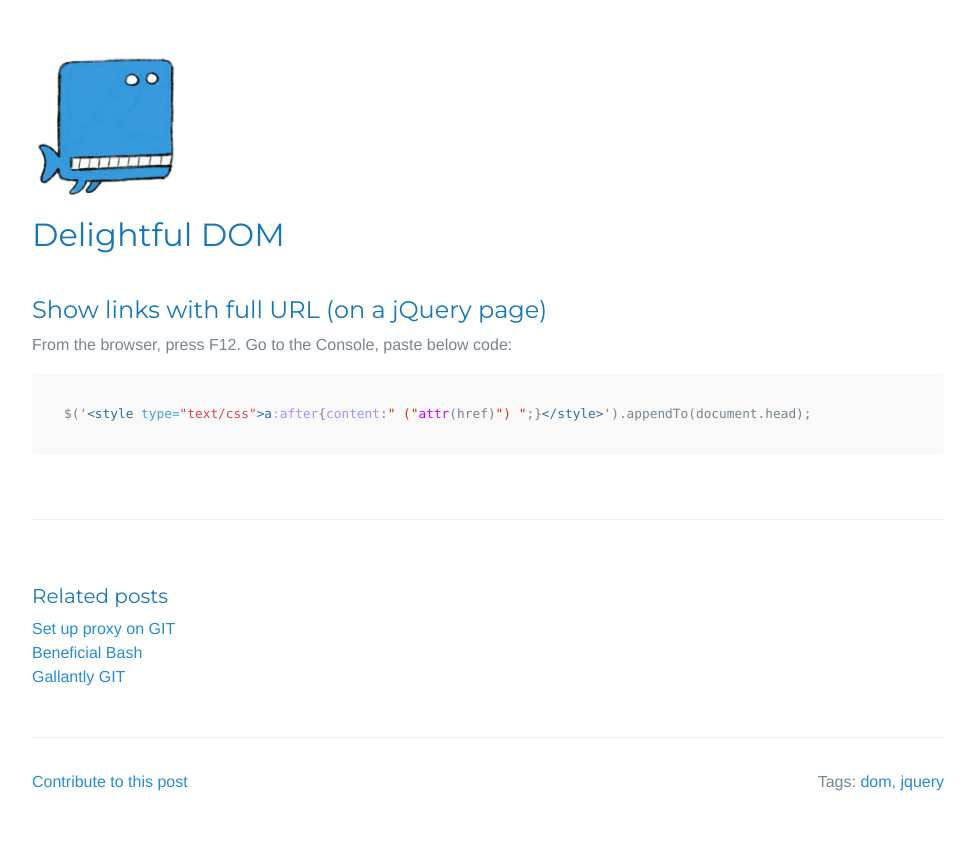
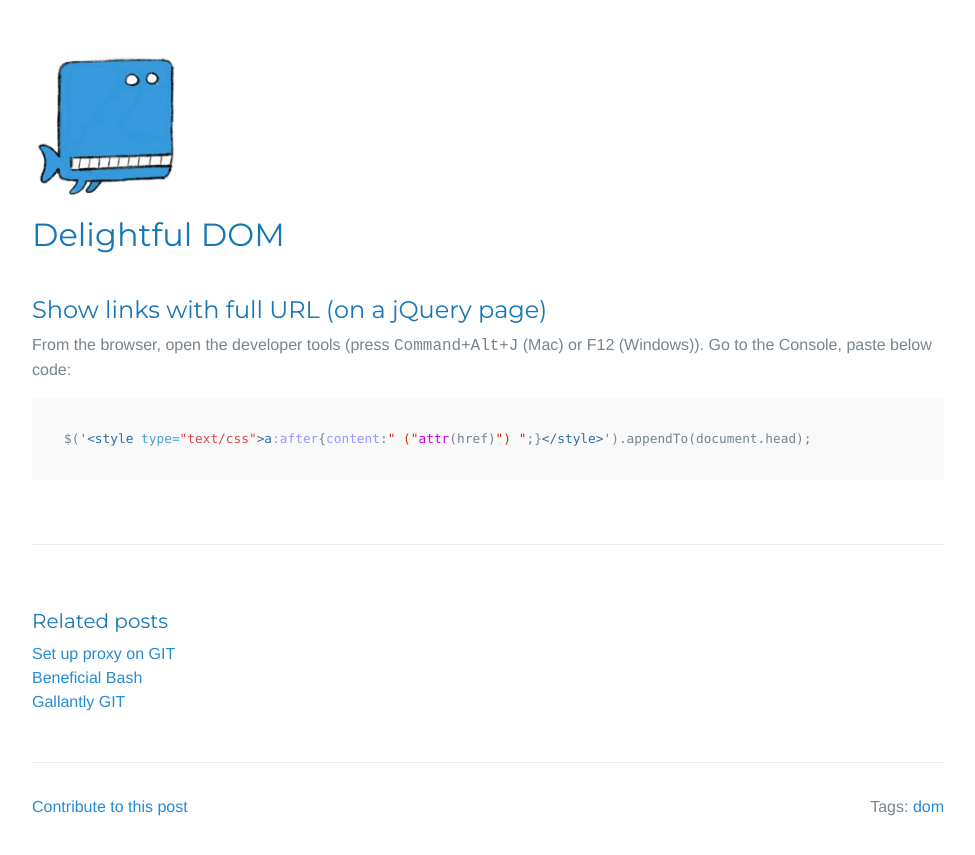
Before and after one commit to cirgl/lthr.github.io, a Jekyll site: the page built from _posts/2016-04-25-delightful-dom.md, in a window 1280 px wide. Shown: the top 855 px of the page, without its empty margins (152-1127 px from the left). Built offline with Jekyll 4.4.1, drawn with Linux system fonts in a browser that asks for light colours; comment, search, counter and statistics services are not loaded.

Commit message:
add better description for dom links

````diff
--- a/_posts/2016-04-25-delightful-dom.md
+++ b/_posts/2016-04-25-delightful-dom.md
@@ -3,12 +3,11 @@ layout: post
 title: Delightful DOM
 tags:
 - dom
-- jquery
 ---
 
 ## Show links with full URL (on a jQuery page)
 
-From the browser, press F12. Go to the Console, paste below code:
+From the browser, open the developer tools (press <kbd>Command</kbd>+<kbd>Alt</kbd>+<kbd>J</kbd> (Mac) or F12 (Windows)). Go to the Console, paste below code:
 
 ```html
 $('<style type="text/css">a:after{content:" ("attr(href)") ";}</style>').appendTo(document.head);
````
